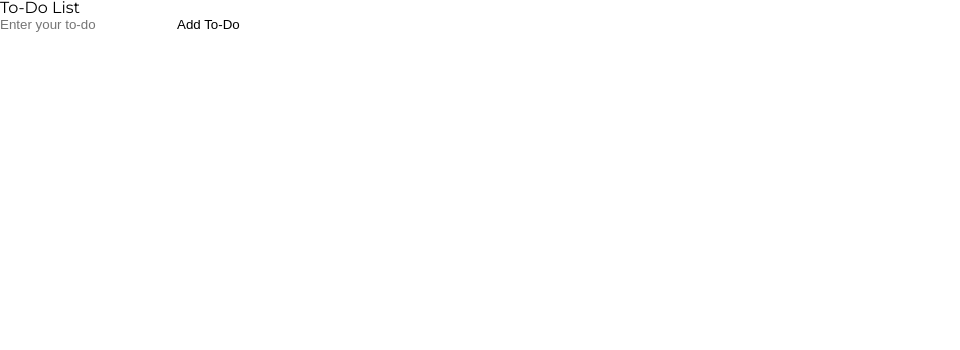
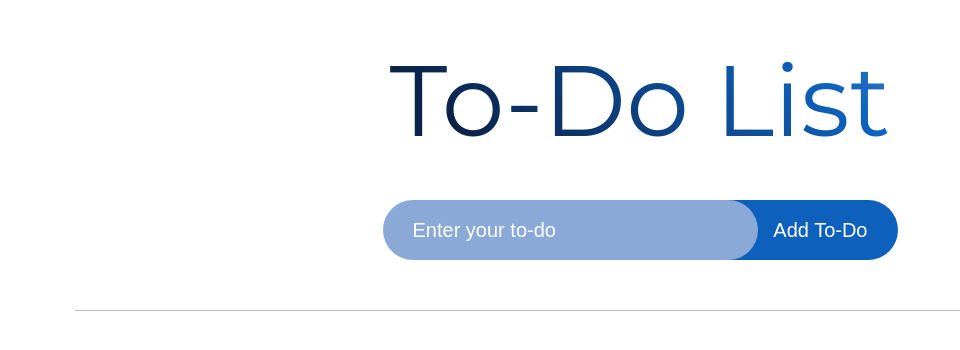
Before and after one commit to RikDeadok/OptimaxDev_test, a React (Create React App) app in the folder client/: page / in a window 1280 px wide. Shown: the top 350 px of the page, without its empty margins (0-960 px from the left). Built offline with nearby package versions, Linux system fonts and the light colour scheme.

Commit message:
add some styles

```diff
--- a/client/src/App.js
+++ b/client/src/App.js
@@ -18,19 +18,27 @@ function App() {
 
   return (
     <div className="App">
+      <div className="wrapper">
+        <div className="content">
+          <div className="container">
           <div className="main-title">To-Do List</div>
 
-      <div>
+          <div className="top-menu">
             <input
+              className="main-input"
               onChange={handleInputChange}
               value={userInput}
               placeholder="Enter your to-do"
             />
-        <button onClick={handleClick}>Add To-Do</button>
+            <button className="main-btn" onClick={handleClick}>Add To-Do</button>
           </div>
 
-      <div className="">
+          <div className="bottom-menu">
             <List list={todos}/>
+          </div>
+
+          </div>
+        </div>
       </div>
     </div>
   );
--- a/client/src/index.css
+++ b/client/src/index.css
@@ -47,7 +47,6 @@ body {
   flex-direction: column;
 }
 .content {
-  margin-top: 70px;
   flex: 1 0 auto;
 }
 .container {
@@ -55,3 +54,61 @@ body {
   padding: 0 15px;
   margin: 0 auto;
 }
+.main-title {
+  margin-top: 50px;
+  display: flex;
+  justify-content: center;
+  font-size: 100px;
+  background: linear-gradient(45deg, #0B2349 33%, #0D61BC 66%, #8AA9D6);
+  -webkit-background-clip: text;
+  -webkit-text-fill-color: transparent;
+  color: #0B2349;
+}
+.top-menu {
+  margin-top: 50px;
+  display: flex;
+  justify-content: center;
+  border-bottom: solid 1px #c0c0c0;
+  padding-bottom: 50px;
+}
+.main-input {
+  border: #c0c0c0;
+  border-radius: 30px;
+  height: 60px;
+  min-width: 375px;
+  padding: 0 30px;
+  background-color: #8AA9D6;
+  font-size: 20px;
+  color: #ffffff;
+  outline: none;
+  z-index: 2;
+  transition: all 0.5s;
+}
+.main-input::placeholder {
+  color: #ffffff;
+}
+.main-input:focus {
+  box-shadow: 0 0 40px #8AA9D6;
+}
+.main-btn {
+  margin-left: -60px;
+  border: #c0c0c0;
+  border-radius: 30px;
+  height: 60px;
+  min-width: 200px;
+  padding: 0 30px;
+  background-color: #0D61BC;
+  display: flex;
+  align-items: center;
+  justify-content: end;
+  color: #ffffff;
+  font-size: 20px;
+  cursor: pointer;
+  z-index: 1;
+}
+.main-btn:active {
+  margin-top: 3px;
+  height: 54px;
+  box-shadow: -2px 0 2px 2px black;
+  background-color: #0e5db1;
+}
```
Lines whose indentation alone changed are shown as unchanged.
